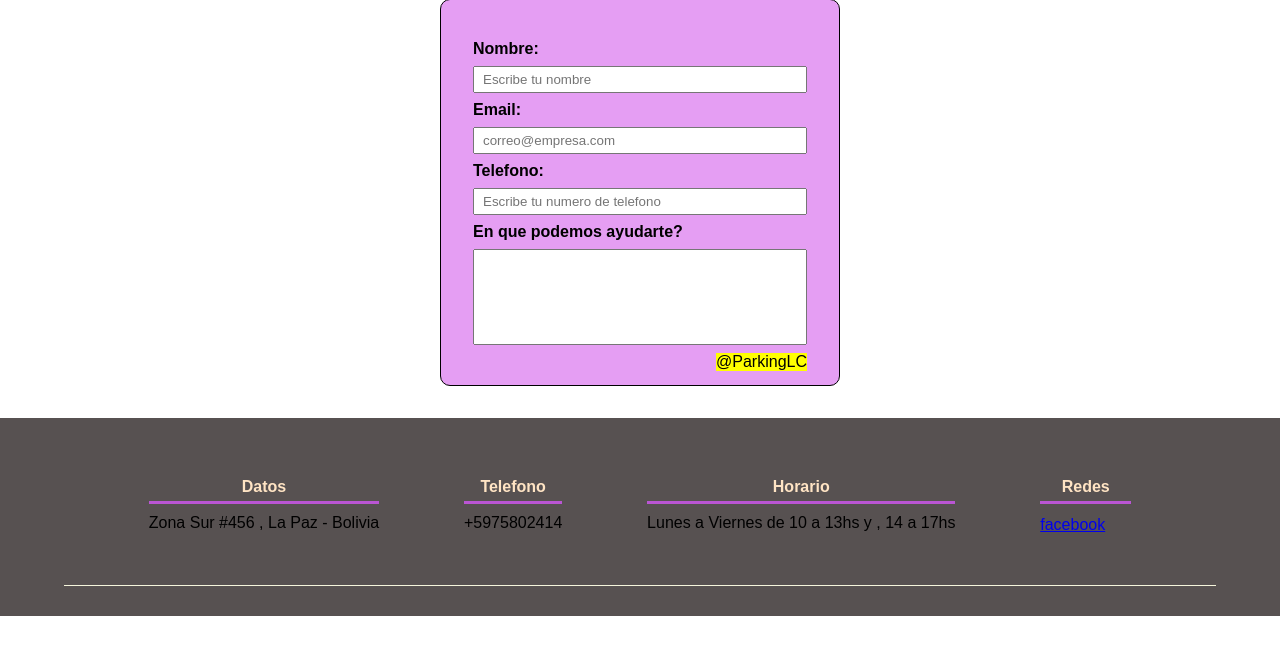
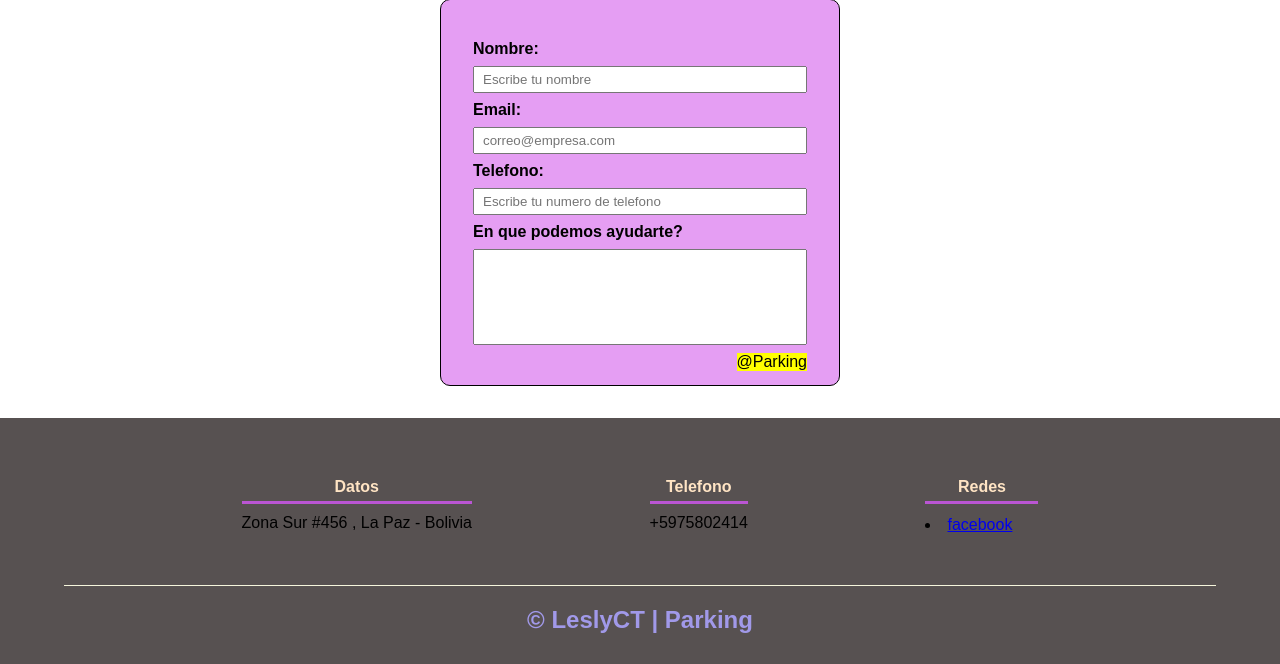
Before and after one commit to leslycarrillo/Parking, a PHP site: page / in a window 1280 px wide. Shown: the part 2342-3006 px from the top of the page. Before the commit the page ends 2958 px from the top, so only its background shows below. Run offline with PHP 8.4, Linux system fonts and the light colour scheme.

Commit message:
avance terminado

```diff
--- a/css/estilos.css
+++ b/css/estilos.css
@@ -195,6 +195,7 @@ footer{
 .content-foo p{
     color:black
 }
+
 .titulo-final{
     text-align: center;
     font-size: 24px;
--- a/index.html
+++ b/index.html
@@ -58,7 +58,7 @@
   <div class="contactos">
   <h6>Contactos</h6>
 </div>
-  <form action="#" name="Reservas">
+  <form action="#" name="#">
 	<label for="nombre">Nombre:</label>
 	<input type="text" id="nombre" name="nombre" placeholder="Escribe tu nombre" maxlength="30">
     <label for="email">Email:</label>
@@ -68,8 +68,9 @@
 </select>
 <label for="mensaje">En que podemos ayudarte?</label>
 	<textarea name="mensaje" id="mensaje" maxlength="300"></textarea>
-<mark>@ParkingLC</mark>
+<mark>@Parking</mark>
 </form>
+
 
 <footer>
 <div class="contenedor-footer">
@@ -82,20 +83,15 @@
         <p>+5975802414</p>
     </div>
     <div class="content-foo">
-        <h4>Horario</h4>
-        <p>Lunes a Viernes de 10 a 13hs y , 14 a 17hs</p>
+        <h4>Redes</h4>
+        <li class="zoom-social_icons-list__item">
+            <a class="zoom-social_icons-list__link"href="https://www.facebook.com/Parking-102923824950689" target="_blank" >
+                <span class="screen-reader-text">facebook</span><span class="zoom-social_icons-list-span socicon socicon-facebook" data-hover-rule="color" data-hover-color="#3b5998" style="color : #3b5998; font-size: 18px; padding:13px" ></span>
+</a>
+        </li>
     </div>
-    <div class="content-foo">
-        <h4>Redes</h4>
-        <a class="zoom-social_icons-list__link"
-        href="https://www.facebook.com/Parking-102923824950689" target="_blank" >
-     <span class="screen-reader-text">facebook</span>
-     <span class="zoom-social_icons-list-span socicon socicon-facebook" data-hover-rule="color" data-hover-color="#3b5998" style="color : #3b5998; font-size: 18px; padding:13px" ></span>
-</a>
-    </div>
-
-
-    </a>
-</footer>
+</div>
+<h2 class="titulo-final">&copy; LeslyCT | Parking</h2>
+ </footer>
 </body>
 </html>
```
